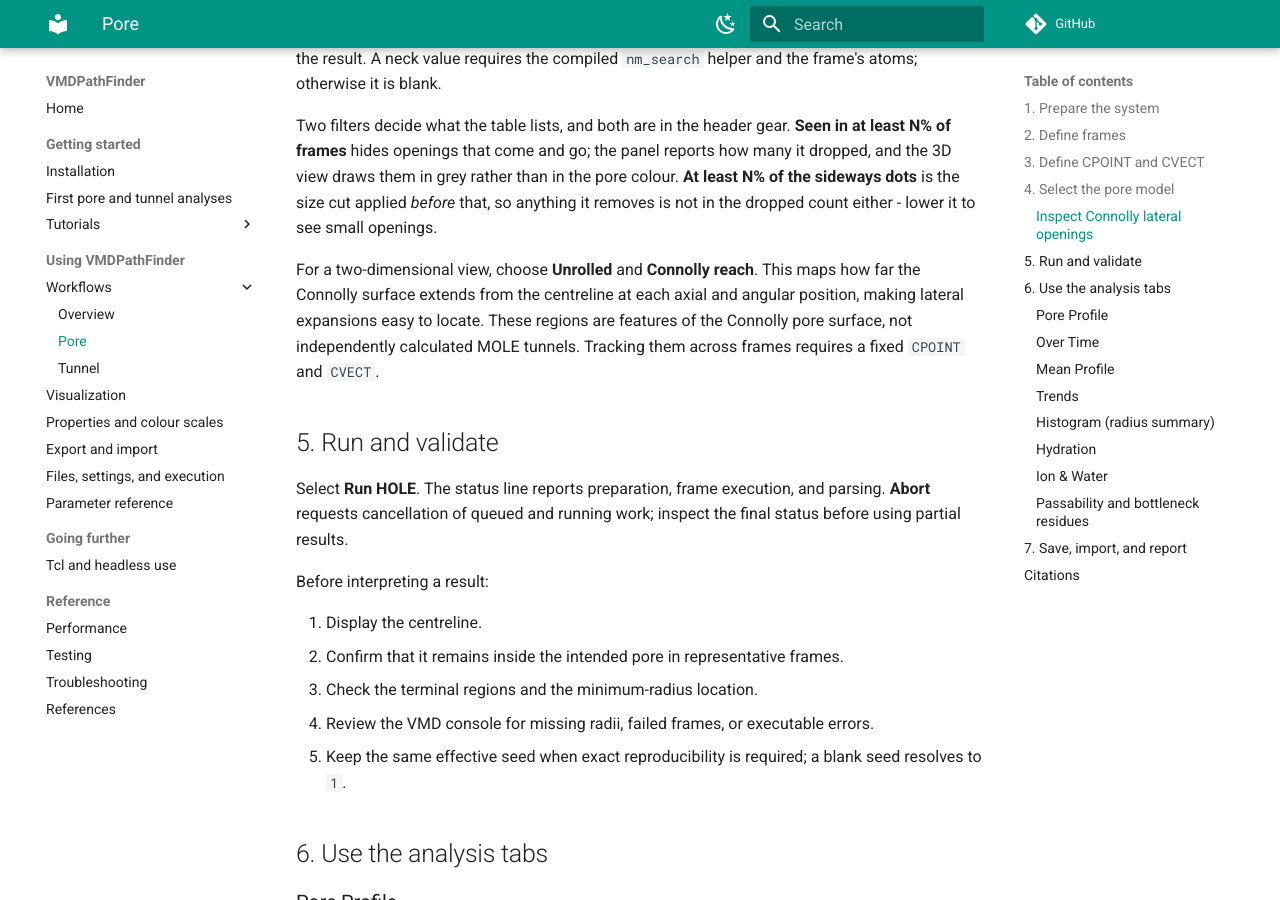
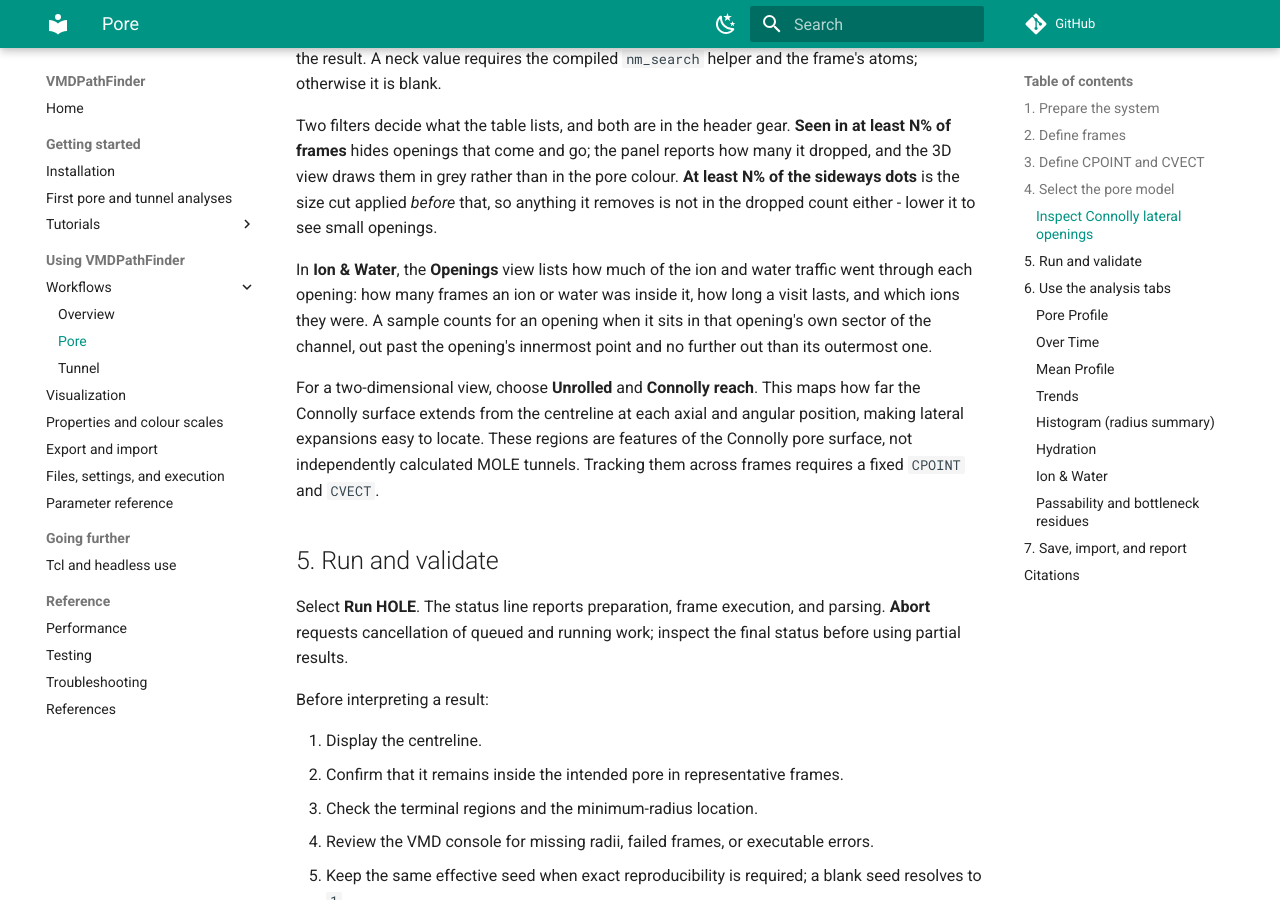
Before and after one commit to aminkvh/VMDHole, an MkDocs documentation site: the page built from docs/pore-mode.md, in a window 1280 px wide and 900 px high, scrolled down 3565 px. Built offline with MkDocs 1.6.1 and Material for MkDocs 9.7.7, drawn with Linux system fonts in a browser that asks for light colours; comment, search, counter and statistics services are not loaded.

Commit message:
feat: per-opening ion and water summary

```diff
--- a/docs/pore-mode.md
+++ b/docs/pore-mode.md
@@ -148,6 +148,12 @@ reports how many it dropped, and the 3D view draws them in grey rather than in
 the pore colour. **At least N% of the sideways dots** is the size
 cut applied *before* that, so anything it removes is not in the dropped count
 either - lower it to see small openings.
+
+In **Ion & Water**, the **Openings** view lists how much of the ion and water
+traffic went through each opening: how many frames an ion or water was inside
+it, how long a visit lasts, and which ions they were. A sample counts for an
+opening when it sits in that opening's own sector of the channel, out past the
+opening's innermost point and no further out than its outermost one.
 
 For a two-dimensional view, choose **Unrolled** and **Connolly reach**. This
 maps how far the Connolly surface extends from the centreline at each axial and
```
Also changed, not shown: 2 other files.
